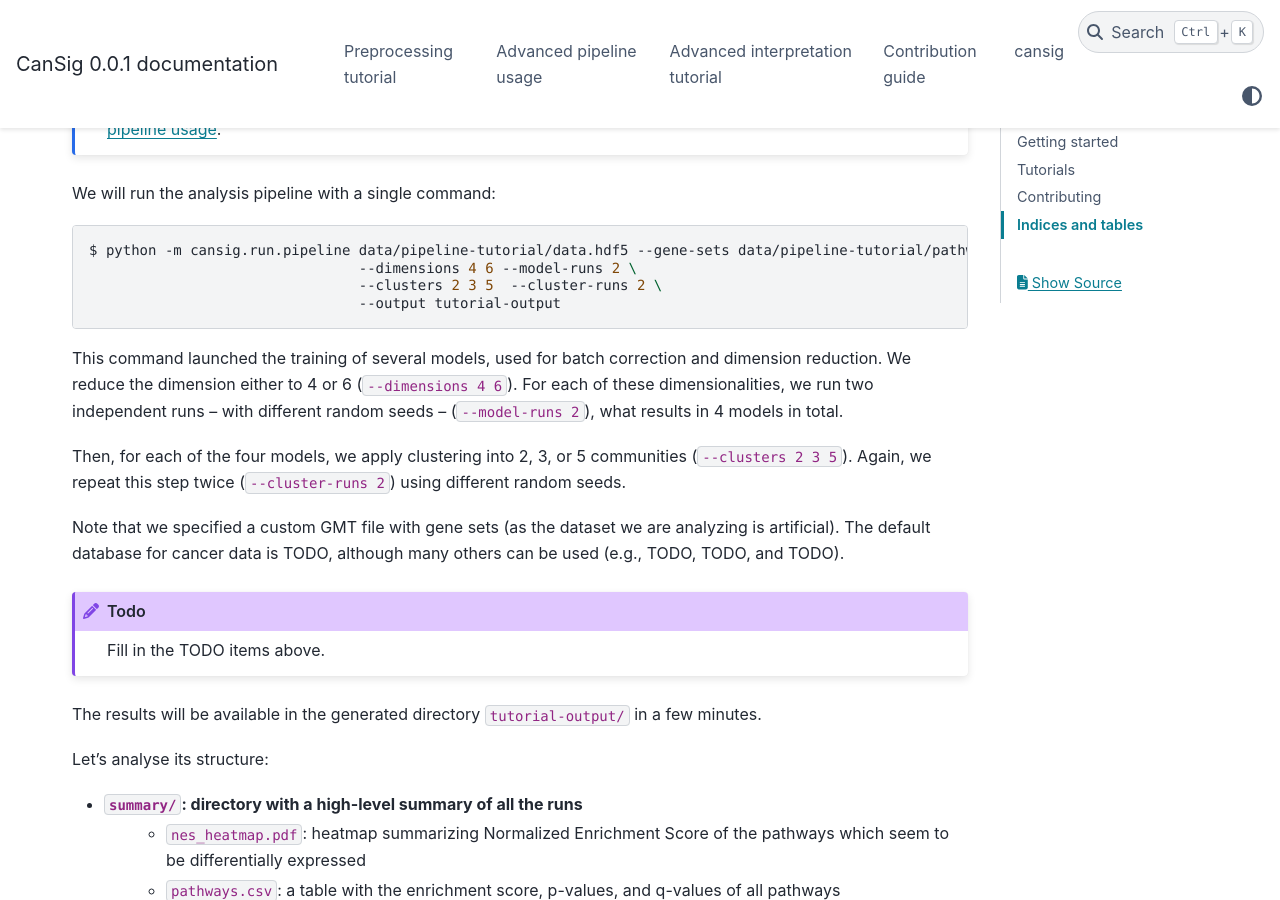
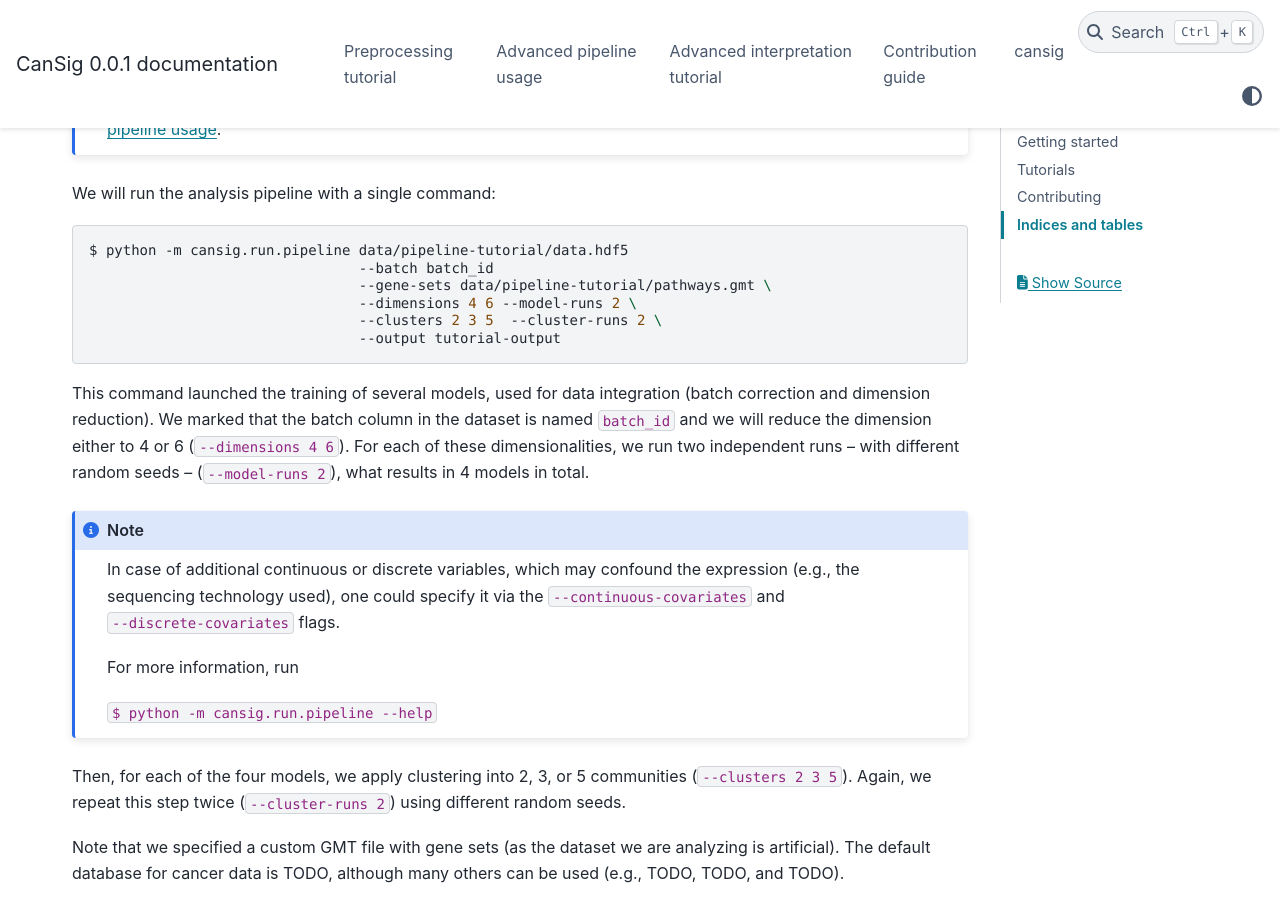
Before and after one commit to BoevaLab/CanSig, a Sphinx documentation site: the page built from docs/index.rst, in a window 1280 px wide and 900 px high, scrolled down 1735 px. Built offline with Sphinx 7.4.7 and the PyData theme 0.15.4, drawn with Linux system fonts in a browser that asks for light colours.

Commit message:
Add covariate keys description

```diff
--- a/docs/index.rst
+++ b/docs/index.rst
@@ -57,14 +57,25 @@ We will run the analysis pipeline with a single command:
 
 .. code-block:: bash
 
-   $ python -m cansig.run.pipeline data/pipeline-tutorial/data.hdf5 --gene-sets data/pipeline-tutorial/pathways.gmt \
+   $ python -m cansig.run.pipeline data/pipeline-tutorial/data.hdf5
+                                   --batch batch_id
+                                   --gene-sets data/pipeline-tutorial/pathways.gmt \
                                    --dimensions 4 6 --model-runs 2 \
                                    --clusters 2 3 5  --cluster-runs 2 \
                                    --output tutorial-output
 
-This command launched the training of several models, used for batch correction and dimension reduction.
-We reduce the dimension either to 4 or 6 (``--dimensions 4 6``).
+This command launched the training of several models, used for data integration (batch correction and dimension reduction).
+We marked that the batch column in the dataset is named ``batch_id`` and we will reduce the dimension either to 4 or 6 (``--dimensions 4 6``).
 For each of these dimensionalities, we run two independent runs – with different random seeds – (``--model-runs 2``), what results in 4 models in total.
+
+.. note::
+
+   In case of additional continuous or discrete variables, which may confound the expression (e.g., the sequencing technology used), one could specify it via the ``--continuous-covariates`` and ``--discrete-covariates`` flags.
+
+   For more information, run
+
+   ``$ python -m cansig.run.pipeline --help``
+
 
 Then, for each of the four models, we apply clustering into 2, 3, or 5 communities (``--clusters 2 3 5``).
 Again, we repeat this step twice (``--cluster-runs 2``) using different random seeds.
```
Also changed, not shown: 1 other file.
